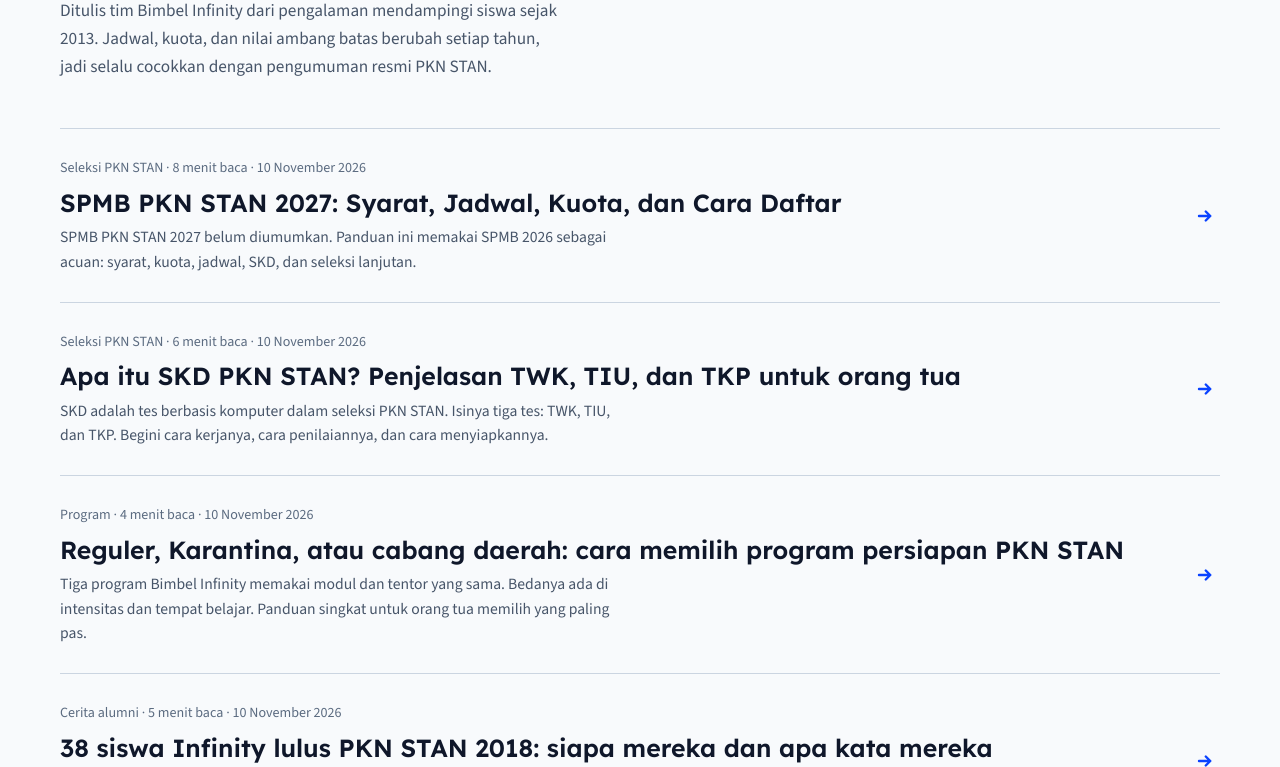
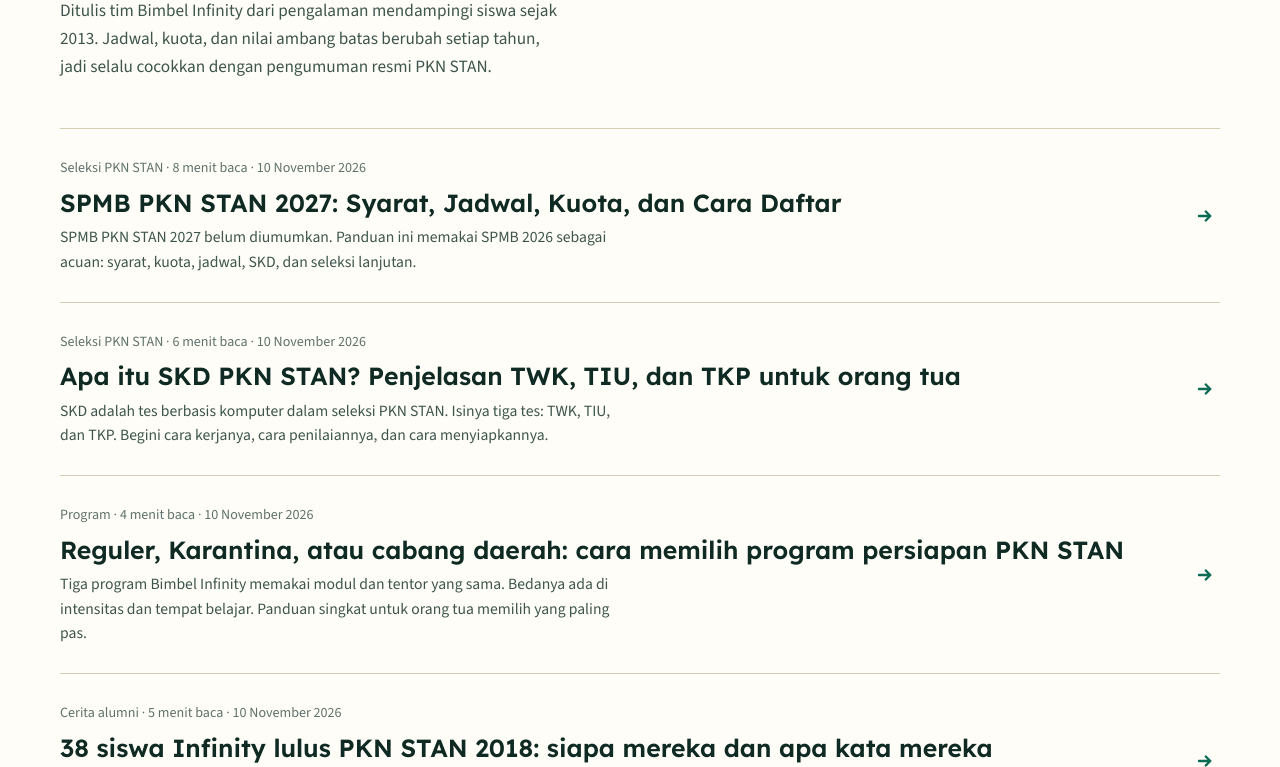
Before and after one commit to anggunn2701-oss/bimbel-infinity-website, a website: page blog/index.html in a window 1280 px wide. Shown: the part 365-1132 px from the top of the page. Drawn offline with nearby package versions, Linux system fonts and the light colour scheme.

Commit message:
Kembalikan tema website ke hijau
Diterbitkan lewat MCP Infinity Konten.

```diff
--- a/blog/index.html
+++ b/blog/index.html
@@ -3,7 +3,7 @@
 <head>
   <meta charset="UTF-8" />
   <meta name="viewport" content="width=device-width, initial-scale=1.0, viewport-fit=cover" />
-  <meta name="theme-color" content="#F8FAFC" />
+  <meta name="theme-color" content="#FFFDF8" />
   <!-- SEO:START (dibuat oleh tools/build-site.js, jangan edit manual) -->
   <title>Blog · Panduan persiapan PKN STAN · Bimbel Infinity</title>
   <meta name="description" content="Panduan persiapan seleksi PKN STAN dari Bimbel Infinity: penjelasan SKD (TWK, TIU, TKP), cara memilih program, cerita lulusan, dan perjalanan Infinity sejak 2013." />
@@ -15,13 +15,13 @@
   <meta property="og:title" content="Blog · Panduan persiapan PKN STAN · Bimbel Infinity" />
   <meta property="og:description" content="Panduan persiapan seleksi PKN STAN dari Bimbel Infinity: penjelasan SKD (TWK, TIU, TKP), cara memilih program, cerita lulusan, dan perjalanan Infinity sejak 2013." />
   <meta property="og:url" content="https://bimbelinfinity.com/blog/" />
-  <meta property="og:image" content="https://bimbelinfinity.com/assets/og/og-default.jpg?v=biru" />
+  <meta property="og:image" content="https://bimbelinfinity.com/assets/og/og-default.jpg?v=hijau" />
   <meta property="og:image:width" content="1200" />
   <meta property="og:image:height" content="630" />
   <meta name="twitter:card" content="summary_large_image" />
   <meta name="twitter:title" content="Blog · Panduan persiapan PKN STAN · Bimbel Infinity" />
   <meta name="twitter:description" content="Panduan persiapan seleksi PKN STAN dari Bimbel Infinity: penjelasan SKD (TWK, TIU, TKP), cara memilih program, cerita lulusan, dan perjalanan Infinity sejak 2013." />
-  <meta name="twitter:image" content="https://bimbelinfinity.com/assets/og/og-default.jpg?v=biru" />
+  <meta name="twitter:image" content="https://bimbelinfinity.com/assets/og/og-default.jpg?v=hijau" />
   <link rel="alternate" type="text/plain" title="llms.txt" href="https://bimbelinfinity.com/llms.txt" />
   <script type="application/ld+json">
 {
@@ -43,9 +43,9 @@
       "url": "https://bimbelinfinity.com/",
       "logo": {
         "@type": "ImageObject",
-        "url": "https://bimbelinfinity.com/assets/brand/logo-symbol.png?v=biru"
+        "url": "https://bimbelinfinity.com/assets/brand/logo-symbol.png?v=hijau"
       },
-      "image": "https://bimbelinfinity.com/assets/og/og-default.jpg?v=biru",
+      "image": "https://bimbelinfinity.com/assets/og/og-default.jpg?v=hijau",
       "foundingDate": "2013-04-17",
       "founder": {
         "@type": "Person",
@@ -123,7 +123,7 @@
       "inLanguage": "id-ID",
       "articleSection": "Seleksi PKN STAN",
       "wordCount": 1639,
-      "image": "https://bimbelinfinity.com/assets/og/og-default.jpg?v=biru",
+      "image": "https://bimbelinfinity.com/assets/og/og-default.jpg?v=hijau",
       "url": "https://bimbelinfinity.com/blog/spmb-pkn-stan-2027-syarat-jadwal-kuota.html",
       "mainEntityOfPage": "https://bimbelinfinity.com/blog/spmb-pkn-stan-2027-syarat-jadwal-kuota.html",
       "author": {
@@ -149,7 +149,7 @@
       "inLanguage": "id-ID",
       "articleSection": "Seleksi PKN STAN",
       "wordCount": 426,
-      "image": "https://bimbelinfinity.com/assets/og/og-default.jpg?v=biru",
+      "image": "https://bimbelinfinity.com/assets/og/og-default.jpg?v=hijau",
       "url": "https://bimbelinfinity.com/blog/apa-itu-skd-pkn-stan.html",
       "mainEntityOfPage": "https://bimbelinfinity.com/blog/apa-itu-skd-pkn-stan.html",
       "author": {
@@ -175,7 +175,7 @@
       "inLanguage": "id-ID",
       "articleSection": "Program",
       "wordCount": 250,
-      "image": "https://bimbelinfinity.com/assets/og/og-default.jpg?v=biru",
+      "image": "https://bimbelinfinity.com/assets/og/og-default.jpg?v=hijau",
       "url": "https://bimbelinfinity.com/blog/memilih-program-bimbel-pkn-stan.html",
       "mainEntityOfPage": "https://bimbelinfinity.com/blog/memilih-program-bimbel-pkn-stan.html",
       "author": {
@@ -201,7 +201,7 @@
       "inLanguage": "id-ID",
       "articleSection": "Cerita alumni",
       "wordCount": 237,
-      "image": "https://bimbelinfinity.com/assets/og/og-default.jpg?v=biru",
+      "image": "https://bimbelinfinity.com/assets/og/og-default.jpg?v=hijau",
       "url": "https://bimbelinfinity.com/blog/cerita-38-lulusan-infinity-2018.html",
       "mainEntityOfPage": "https://bimbelinfinity.com/blog/cerita-38-lulusan-infinity-2018.html",
       "author": {
@@ -227,7 +227,7 @@
       "inLanguage": "id-ID",
       "articleSection": "Tentang Infinity",
       "wordCount": 246,
-      "image": "https://bimbelinfinity.com/assets/og/og-default.jpg?v=biru",
+      "image": "https://bimbelinfinity.com/assets/og/og-default.jpg?v=hijau",
       "url": "https://bimbelinfinity.com/blog/perjalanan-bimbel-infinity-2013-2018.html",
       "mainEntityOfPage": "https://bimbelinfinity.com/blog/perjalanan-bimbel-infinity-2013-2018.html",
       "author": {
@@ -268,8 +268,8 @@
   <link rel="preconnect" href="https://fonts.googleapis.com" />
   <link rel="preconnect" href="https://fonts.gstatic.com" crossorigin />
   <link href="https://fonts.googleapis.com/css2?family=Lexend:wght@400..800&family=Source+Sans+3:wght@400..700&display=swap" rel="stylesheet" />
-  <link rel="icon" type="image/png" href="../assets/brand/logo-symbol.png?v=biru" />
-  <link rel="stylesheet" href="../styles.css?v=biru-270ab094" />
+  <link rel="icon" type="image/png" href="../assets/brand/logo-symbol.png?v=hijau" />
+  <link rel="stylesheet" href="../styles.css?v=hijau-44936ca5" />
   <script>/* Layar pembuka: min 0,6 dtk agar tidak berkedip, maks 1,2 dtk; pengaman 2,5 dtk. */
   (function () {
     var d = document.documentElement;
@@ -296,7 +296,7 @@
 <body>
   <div class="intro" aria-hidden="true">
     <div class="intro-mark">
-      <img src="../assets/brand/logo-symbol.png?v=biru" alt="" width="351" height="230" />
+      <img src="../assets/brand/logo-symbol.png?v=hijau" alt="" width="351" height="230" />
       <span class="intro-line"><i></i></span>
     </div>
     <svg class="intro-edge" viewBox="0 0 1440 200" preserveAspectRatio="none">
@@ -312,7 +312,7 @@
     <nav class="hdr" id="hdr" aria-label="Navigasi utama">
       <div class="hdr-top">
         <a href="../index.html#top" class="hdr-symbol" aria-label="Bimbel Infinity, ke beranda">
-          <img src="../assets/brand/logo-symbol.png?v=biru" alt="" width="351" height="230" />
+          <img src="../assets/brand/logo-symbol.png?v=hijau" alt="" width="351" height="230" />
           <span class="hdr-word-mobile"><span class="b-green">BIMBEL</span><span class="b-orange">INFINITY</span></span>
         </a>
         <a href="../index.html#top" class="hdr-word" tabindex="-1" aria-hidden="true">
@@ -391,7 +391,7 @@
     <div class="container">
       <div class="footer-grid">
         <div>
-          <img class="footer-logo" src="../assets/brand/logo-symbol.png?v=biru" alt="" width="351" height="230" />
+          <img class="footer-logo" src="../assets/brand/logo-symbol.png?v=hijau" alt="" width="351" height="230" />
           <p class="footer-about">PT Infinity Global Inspiratif. Jl. Porselin No. 11 Blok E6, Pondok Jaya, Bintaro Sektor 3A, Tangerang Selatan. Berdiri 17 April 2013, Akta Notaris No. 06 (19 Oktober 2015).</p>
           <!-- SOCIAL:START -->
           <ul class="footer-social" aria-label="Media sosial Bimbel Infinity">
--- a/content/theme.json
+++ b/content/theme.json
@@ -1,3 +1,3 @@
 {
-  "active": "biru"
+  "active": "hijau"
 }
--- a/styles.css
+++ b/styles.css
@@ -5,33 +5,33 @@
    ========================================================================== */
 
 /* THEME:START */
-/* Tema aktif: biru (Biru · Brand Colour Guideline (biru, cyan, oranye, kuning)). Dibuat dari content/themes/biru.json oleh tools/build-site.js; jangan edit di sini. */
+/* Tema aktif: hijau (Hijau · brand 2026 (hijau, oranye, lime)). Dibuat dari content/themes/hijau.json oleh tools/build-site.js; jangan edit di sini. */
 :root {
-  --primary: #0A43FF;
-  --primary-deep: #0634CC;
-  --primary-wash: #E7EEFF;
-  --on-primary: #FFFFFF;
-  --on-primary-2: rgba(255, 255, 255, 0.88);
-  --rule-on-primary: rgba(255, 255, 255, 0.22);
-  --accent: #FF7A00;
-  --accent-display: #E06200;
-  --accent-text: #B84A00;
-  --on-accent: #0F172A;
-  --on-accent-display: #0F172A;
-  --highlight: #FFE200;
-  --highlight-deep: #F2C900;
-  --curve-a: #00C2FF;
-  --curve-b: #FF7A00;
-  --curve-c: #0A43FF;
-  --paper: #F8FAFC;
-  --soft: #F1F4F9;
+  --primary: #0B6B53;
+  --primary-deep: #08523F;
+  --primary-wash: #E4EFEA;
+  --on-primary: #FCF7EB;
+  --on-primary-2: rgba(252, 247, 235, 0.86);
+  --rule-on-primary: rgba(252, 247, 235, 0.18);
+  --accent: #FF5A00;
+  --accent-display: #E14E00;
+  --accent-text: #B83F00;
+  --on-accent: #1E0C02;
+  --on-accent-display: #FFFFFF;
+  --highlight: #E7FF4F;
+  --highlight-deep: #D2EC2A;
+  --curve-a: #FCF7EB;
+  --curve-b: #FF5A00;
+  --curve-c: #0B6B53;
+  --paper: #FFFDF8;
+  --soft: #F6F1E4;
   --white: #FFFFFF;
-  --ink: #0F172A;
-  --ink-2: #475569;
-  --ink-3: #5B6B80;
-  --line: #E2E8F0;
-  --line-2: #CBD5E1;
-  --shade: #0B1530;
+  --ink: #0F2A22;
+  --ink-2: #3D554C;
+  --ink-3: #5F726B;
+  --line: #E8E2D3;
+  --line-2: #D6CCB6;
+  --shade: #06241C;
   --ph-text: #9A3600;
 }
 /* THEME:END */
```
Also changed, not shown: 404.html (+4 -4 lines), blog/apa-itu-skd-pkn-stan.html (+11 -11 lines), blog/cerita-38-lulusan-infinity-2018.html (+11 -11 lines), blog/memilih-program-bimbel-pkn-stan.html (+11 -11 lines), blog/perjalanan-bimbel-infinity-2013-2018.html (+11 -11 lines), blog/spmb-pkn-stan-2027-syarat-jadwal-kuota.html (+11 -11 lines), index.html (+11 -11 lines), testimoni.html (+10 -10 lines), assets/brand/logo-symbol.png, assets/og/og-default.jpg.
